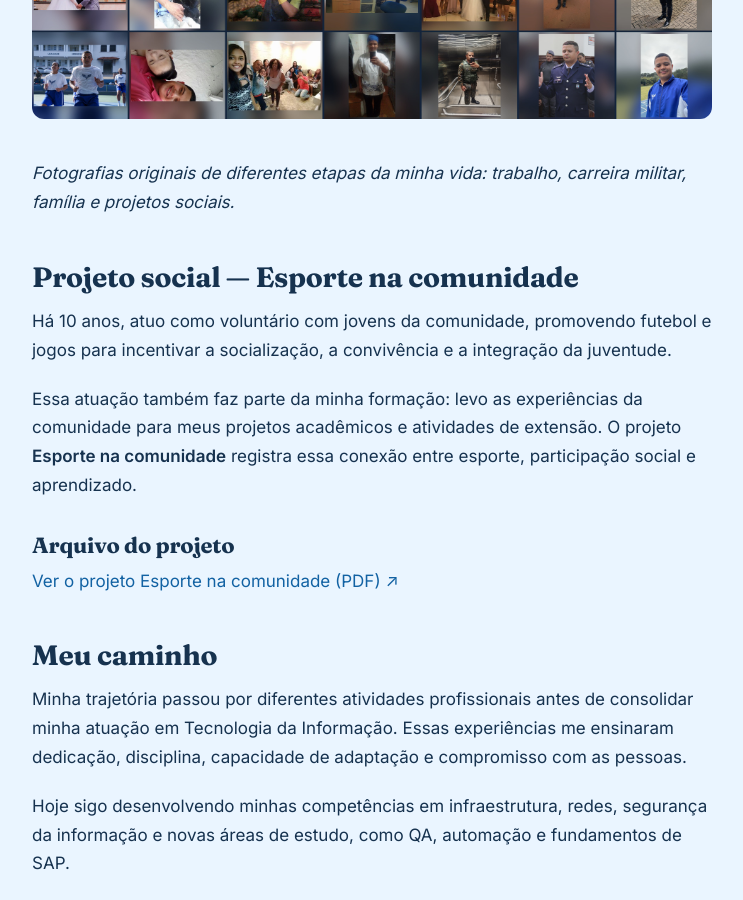
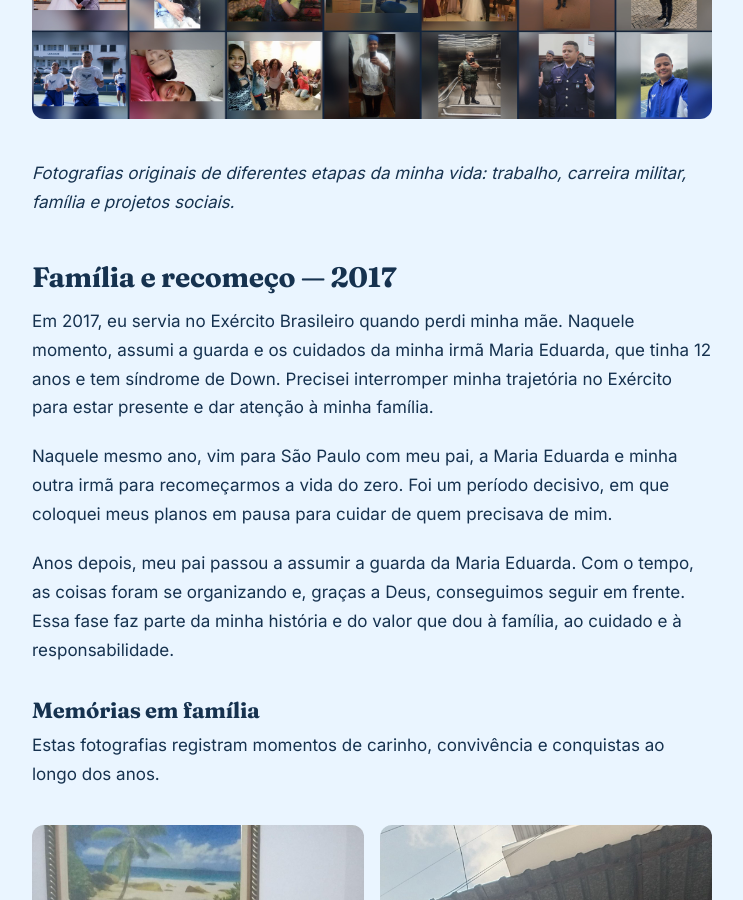
Before and after one commit to jeffersondk3/jeffersondk3.github.io, a Jekyll site: the page built from minha-historia.md, in a window 1280 px wide and 900 px high, scrolled down 699 px. Shown: the whole window, without its empty margins (268-1011 px from the left). Built offline with Jekyll 4.4.1, drawn with Linux system fonts in a browser that asks for light colours.

Commit message:
Inclui Família e recomeço em 2017 com relato e galeria de oito fotos

```diff
--- a/minha-historia.md
+++ b/minha-historia.md
@@ -16,6 +16,29 @@
 
 *Fotografias originais de diferentes etapas da minha vida: trabalho, carreira militar, família e projetos sociais.*
 
+## Família e recomeço — 2017
+
+Em 2017, eu servia no Exército Brasileiro quando perdi minha mãe. Naquele momento, assumi a guarda e os cuidados da minha irmã Maria Eduarda, que tinha 12 anos e tem síndrome de Down. Precisei interromper minha trajetória no Exército para estar presente e dar atenção à minha família.
+
+Naquele mesmo ano, vim para São Paulo com meu pai, a Maria Eduarda e minha outra irmã para recomeçarmos a vida do zero. Foi um período decisivo, em que coloquei meus planos em pausa para cuidar de quem precisava de mim.
+
+Anos depois, meu pai passou a assumir a guarda da Maria Eduarda. Com o tempo, as coisas foram se organizando e, graças a Deus, conseguimos seguir em frente. Essa fase faz parte da minha história e do valor que dou à família, ao cuidado e à responsabilidade.
+
+### Memórias em família
+
+Estas fotografias registram momentos de carinho, convivência e conquistas ao longo dos anos.
+
+<div style="display:grid;grid-template-columns:repeat(auto-fit,minmax(220px,1fr));gap:16px;margin:24px 0;">
+  <a href="{{ '/assets/images/familia/familia-01.jpg' | relative_url }}" target="_blank" rel="noopener noreferrer" aria-label="Ampliar fotografia de família 1"><img src="{{ '/assets/images/familia/familia-01.jpg' | relative_url }}" alt="Memória em família com Maria Eduarda — fotografia 1" loading="lazy" style="display:block;width:100%;height:auto;border-radius:12px;"></a>
+  <a href="{{ '/assets/images/familia/familia-02.jpg' | relative_url }}" target="_blank" rel="noopener noreferrer" aria-label="Ampliar fotografia de família 2"><img src="{{ '/assets/images/familia/familia-02.jpg' | relative_url }}" alt="Memória em família com Maria Eduarda — fotografia 2" loading="lazy" style="display:block;width:100%;height:auto;border-radius:12px;"></a>
+  <a href="{{ '/assets/images/familia/familia-03.jpg' | relative_url }}" target="_blank" rel="noopener noreferrer" aria-label="Ampliar fotografia de família 3"><img src="{{ '/assets/images/familia/familia-03.jpg' | relative_url }}" alt="Memória em família com Maria Eduarda — fotografia 3" loading="lazy" style="display:block;width:100%;height:auto;border-radius:12px;"></a>
+  <a href="{{ '/assets/images/familia/familia-04.jpg' | relative_url }}" target="_blank" rel="noopener noreferrer" aria-label="Ampliar fotografia de família 4"><img src="{{ '/assets/images/familia/familia-04.jpg' | relative_url }}" alt="Memória em família com Maria Eduarda — fotografia 4" loading="lazy" style="display:block;width:100%;height:auto;border-radius:12px;"></a>
+  <a href="{{ '/assets/images/familia/familia-05.jpg' | relative_url }}" target="_blank" rel="noopener noreferrer" aria-label="Ampliar fotografia de família 5"><img src="{{ '/assets/images/familia/familia-05.jpg' | relative_url }}" alt="Memória em família com Maria Eduarda — fotografia 5" loading="lazy" style="display:block;width:100%;height:auto;border-radius:12px;"></a>
+  <a href="{{ '/assets/images/familia/familia-06.jpg' | relative_url }}" target="_blank" rel="noopener noreferrer" aria-label="Ampliar fotografia de família 6"><img src="{{ '/assets/images/familia/familia-06.jpg' | relative_url }}" alt="Memória em família com Maria Eduarda — fotografia 6" loading="lazy" style="display:block;width:100%;height:auto;border-radius:12px;"></a>
+  <a href="{{ '/assets/images/familia/familia-07.jpg' | relative_url }}" target="_blank" rel="noopener noreferrer" aria-label="Ampliar fotografia de família 7"><img src="{{ '/assets/images/familia/familia-07.jpg' | relative_url }}" alt="Memória em família com Maria Eduarda — fotografia 7" loading="lazy" style="display:block;width:100%;height:auto;border-radius:12px;"></a>
+  <a href="{{ '/assets/images/familia/familia-08.jpg' | relative_url }}" target="_blank" rel="noopener noreferrer" aria-label="Ampliar fotografia de família 8"><img src="{{ '/assets/images/familia/familia-08.jpg' | relative_url }}" alt="Memória em família com Maria Eduarda — fotografia 8" loading="lazy" style="display:block;width:100%;height:auto;border-radius:12px;"></a>
+</div>
+
 ## Projeto social — Esporte na comunidade
 
 Há 10 anos, atuo como voluntário com jovens da comunidade, promovendo futebol e jogos para incentivar a socialização, a convivência e a integração da juventude.
```
Also changed, not shown: assets/images/familia/familia-01.jpg (added), assets/images/familia/familia-02.jpg (added), assets/images/familia/familia-03.jpg (added), assets/images/familia/familia-04.jpg (added), assets/images/familia/familia-05.jpg (added), assets/images/familia/familia-06.jpg (added), assets/images/familia/familia-07.jpg (added), assets/images/familia/familia-08.jpg (added).
